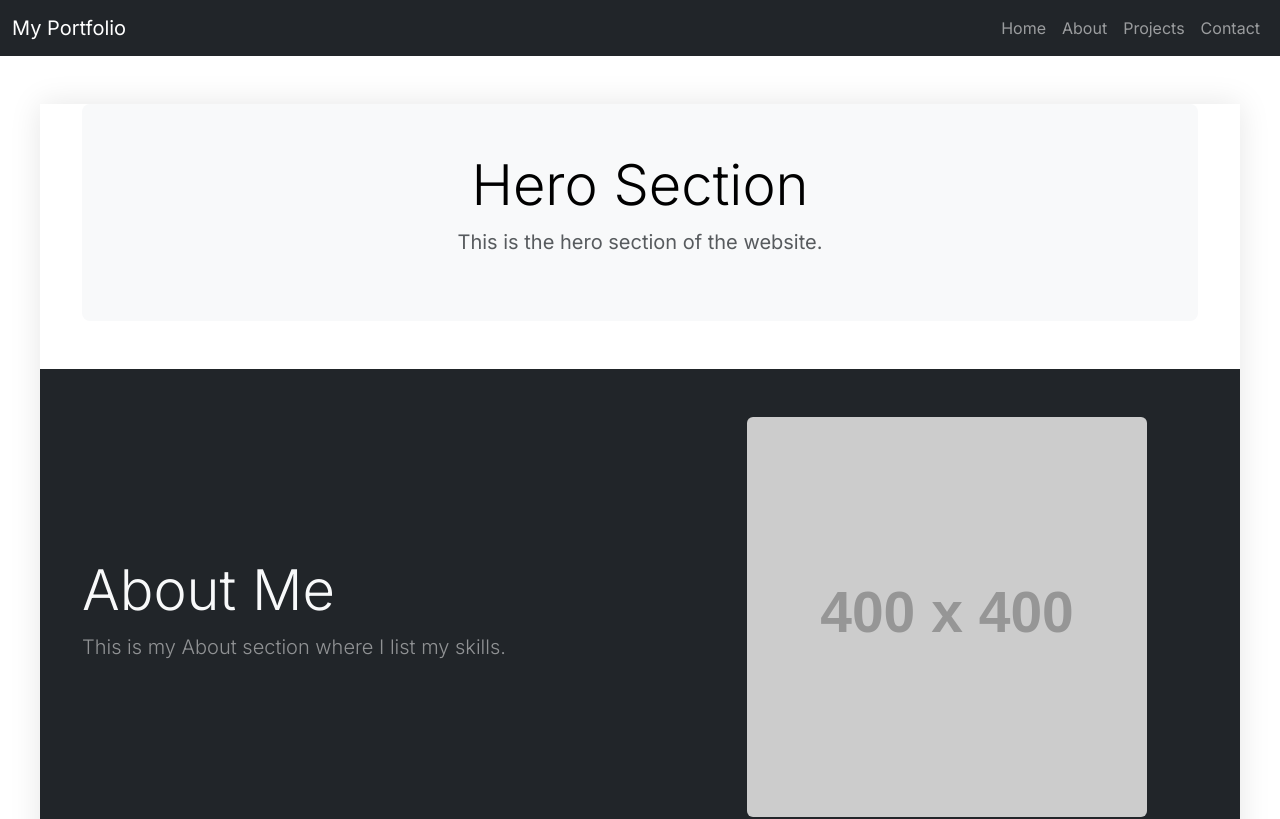
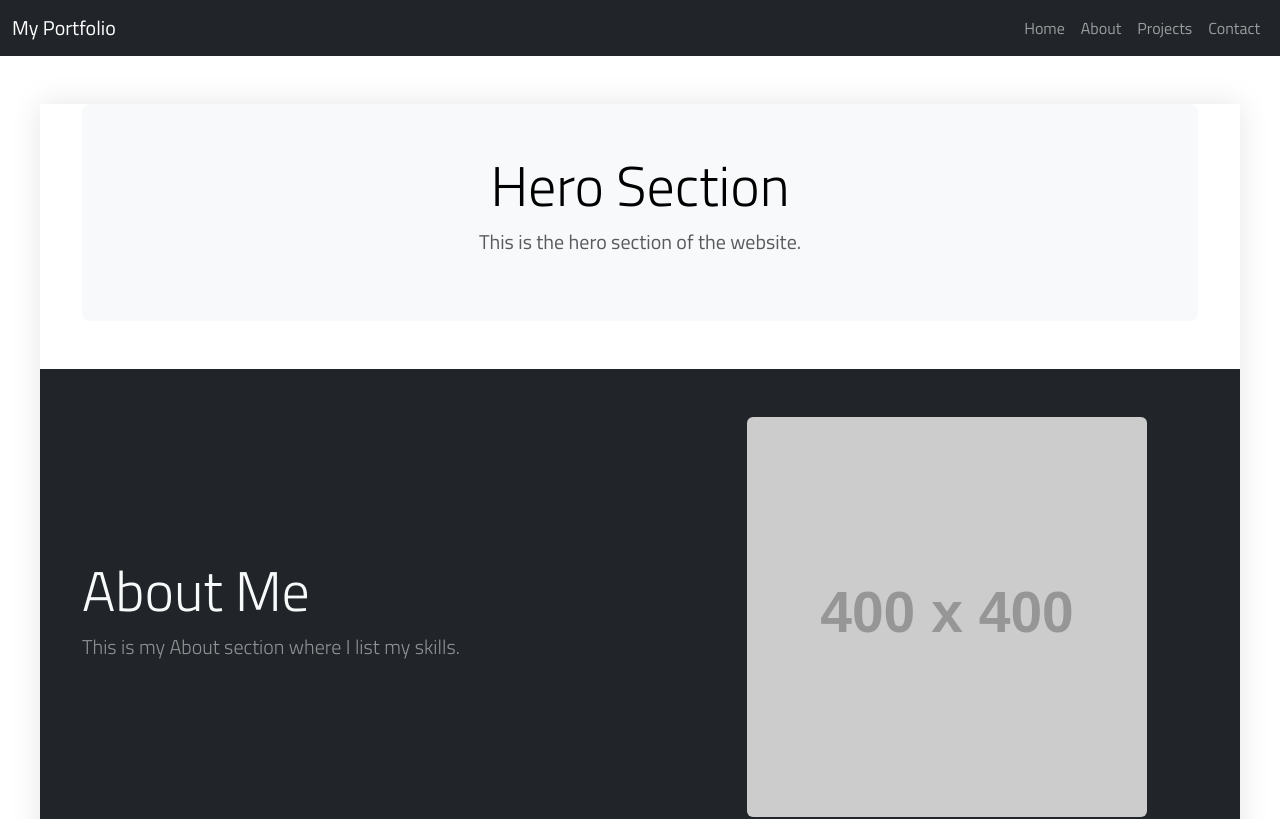
Before and after one commit to jd-loper/portfolio-website, a React (Vite) app: page / in a window 1280 px wide. Shown: the top 819 px of the page. Built offline with nearby package versions, Linux system fonts and the light colour scheme; the HTML template or start-up script is replaced by a standard one.

Commit message:
Update font family to Titillium Web

```diff
--- a/index.html
+++ b/index.html
@@ -7,7 +7,7 @@
 	<link rel="preconnect" href="https://fonts.googleapis.com">
 	<link rel="preconnect" href="https://fonts.gstatic.com" crossorigin>
 	<link
-		href="https://fonts.googleapis.com/css2?family=Inter:ital,opsz,wght@0,14..32,100..900;1,14..32,100..900&display=swap"
+		href="https://fonts.googleapis.com/css2?family=Titillium+Web:ital,wght@0,200;0,300;0,400;0,600;0,700;0,900;1,200;1,300;1,400;1,600;1,700&display=swap"
 		rel="stylesheet">
 	<title>Portfolio</title>
 </head>
--- a/src/index.css
+++ b/src/index.css
@@ -6,7 +6,7 @@ body,
 
 body {
   margin: 0;
-  font-family: "Inter", sans-serif;
+  font-family: "Titillium Web", sans-serif;
   line-height: 1.5;
   padding-top: 56px;
 }
```
